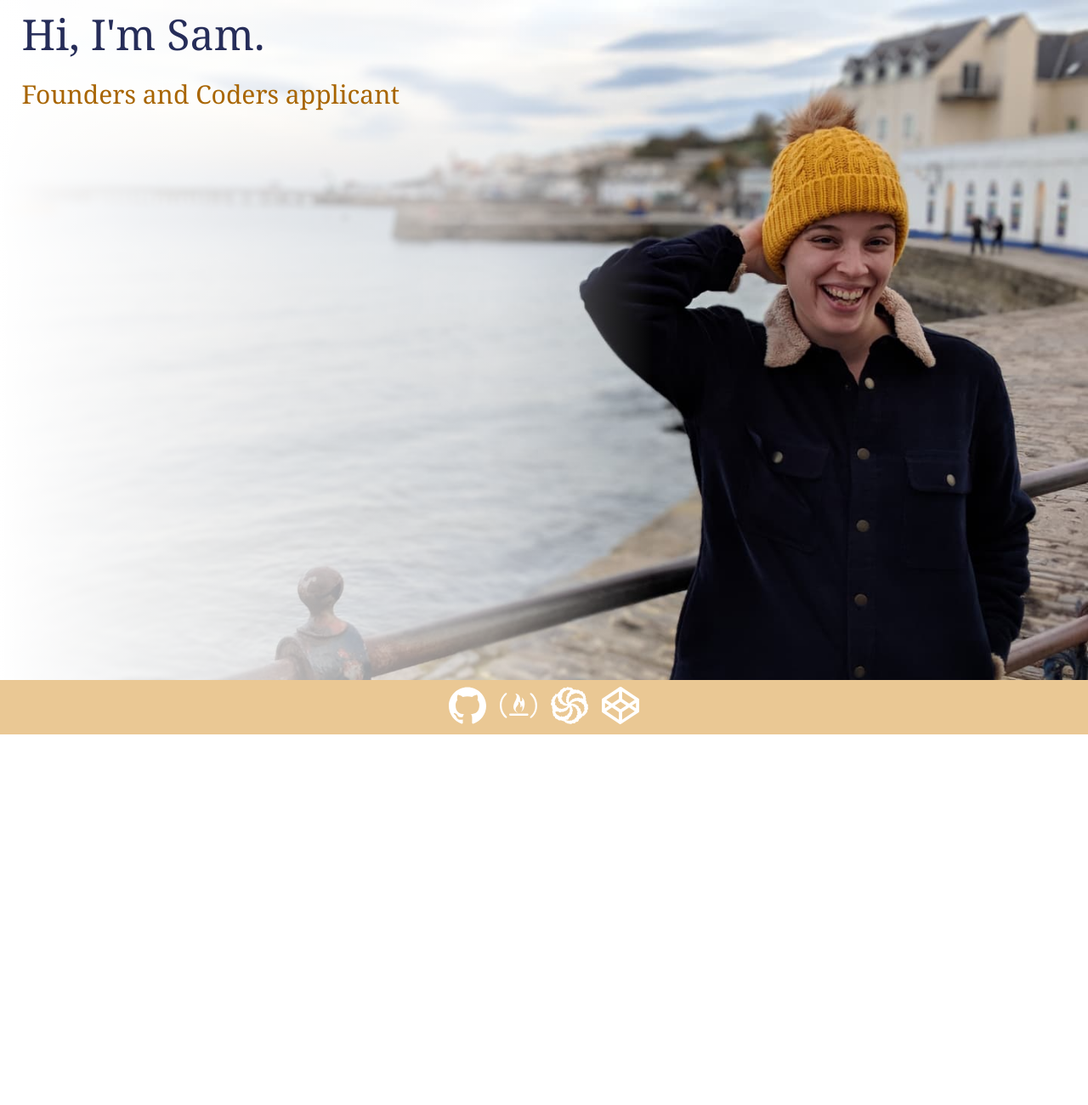
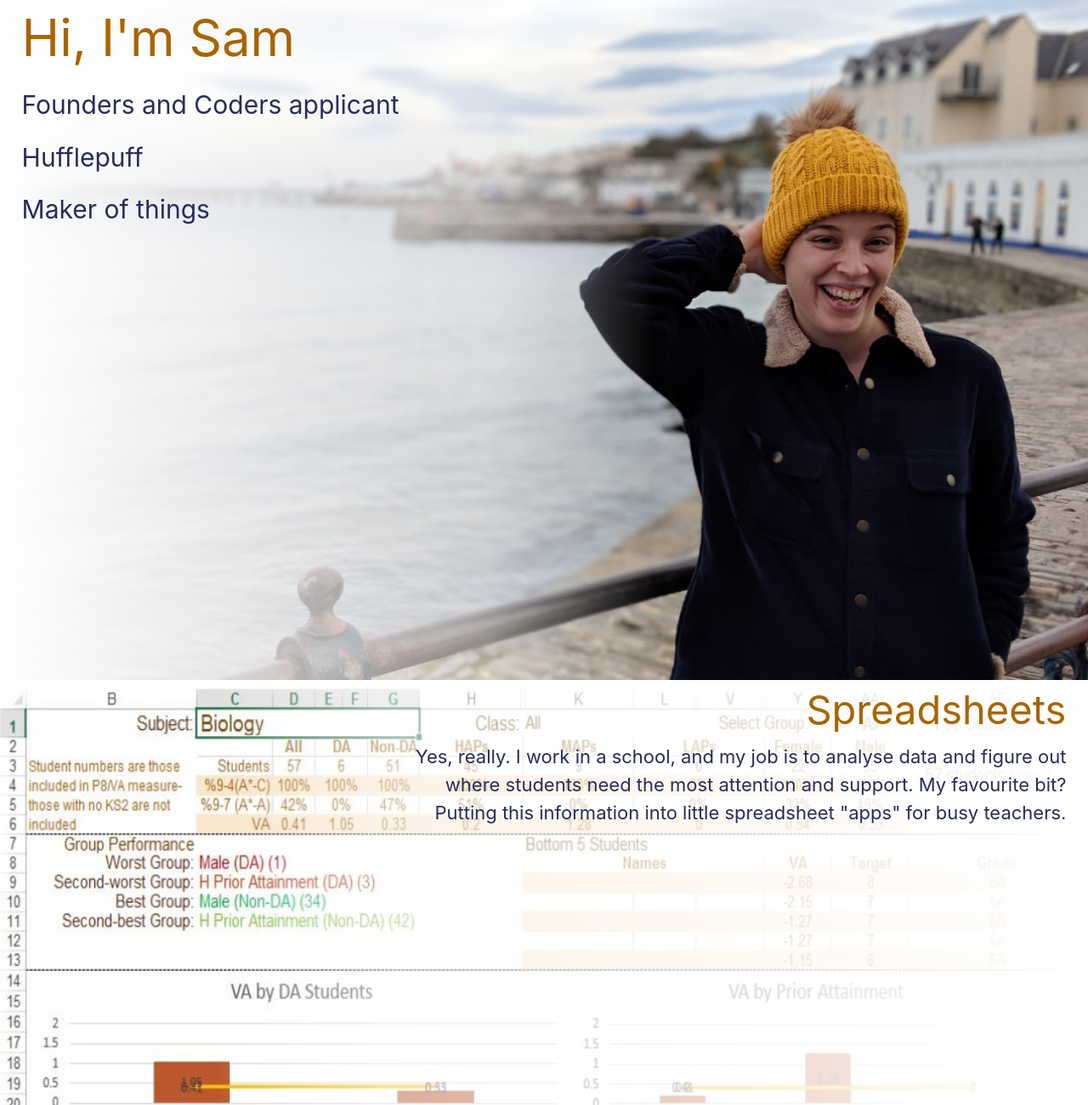
Before and after one commit to starsuit/FAC-application, a website: page index.html in a window 1280 px wide. Shown: the top 1300 px of the page at 85% size. Before the commit the page ends 864 px from the top, so only its background shows below. Drawn offline with Linux system fonts and the light colour scheme.

Commit message:
copy & paste "refresh" + add second section
had to copy and paste code due to a weird codesandbox issue.

```diff
--- a/index.html
+++ b/index.html
@@ -2,22 +2,44 @@
 <html lang="en">
   <head>
     <meta charset="utf-8" />
+    <meta name="theme-color" content="hsl(36, 80%, 45%)" />
     <title>My website</title>
     <link rel="stylesheet" href="style.css" />
     <meta name="viewport" content="width=device-width, initial-scale=1" />
   </head>
+
   <body>
     <div class="section-container">
       <img
         src="/images/portrait-header.jpg"
         alt="large full-width image of a smiling woman (me) by the seaside"
       />
-      <div class="overlay"></div>
-      <div class="text-box">
-        <h1>Hi, I'm Sam.</h1>
+      <div class="overlay-left"></div>
+      <div class="text-box text-left text-header">
+        <h1>Hi, I'm Sam</h1>
         <ul>
           <li>Founders and Coders applicant</li>
+          <li>Hufflepuff</li>
+          <li>Maker of things</li>
         </ul>
+        <!-- <h2>Here are some of the things I like to make:</h2> -->
+      </div>
+    </div>
+
+    <div class="section-container">
+      <img
+        src="/images/spreadsheet.jpg"
+        alt="large full-width screenshot of a spreadsheet"
+      />
+      <div class="overlay-right"></div>
+      <div class="text-box text-right">
+        <h2>Spreadsheets</h2>
+        <p>
+          Yes, really. I work in a school, and my job is to analyse data and
+          figure out where students need the most attention and support. My
+          favourite bit? Putting this information into little spreadsheet "apps"
+          for busy teachers.
+        </p>
       </div>
     </div>
   </body>
--- a/style.css
+++ b/style.css
@@ -4,6 +4,9 @@
 
 body {
   margin: 0;
+  font-family: -apple-system, system-ui, BlinkMacSystemFont, "Segoe UI",
+    Helvetica, Arial, sans-serif, "Apple Color Emoji", "Segoe UI Emoji",
+    "Segoe UI Symbol";
 }
 
 .section-container {
@@ -21,7 +24,7 @@ img {
   max-height: 100vh;
 }
 
-.overlay {
+.overlay-left {
   background: linear-gradient(
     to right,
     hsla(0, 0%, 100%, 1),
@@ -35,36 +38,97 @@ img {
   position: absolute;
 }
 
+.overlay-right {
+  background: linear-gradient(
+    to right,
+    hsla(0, 0%, 100%, 0) 20%,
+    hsla(0, 0%, 100%, 0.5) 35%,
+    hsla(0, 0%, 100%, 1)
+  );
+  height: 100%;
+  width: 100%;
+  z-index: 10;
+  top: 0;
+  position: absolute;
+}
+
 .text-box {
   z-index: 20;
   top: 0;
   position: absolute;
-  font-family: Georgia, "Times New Roman", Times, serif;
-  color: hsl(232, 40%, 25%);
-  margin-left: 2vw;
-  font-size: calc(10px + 2.5vmin);
-  width: 50vw;
+
+  color: hsla(36, 100%, 33%, 1);
+
   height: 100%;
   /* overflow: scroll; */
 }
 
+.text-header {
+  font-size: calc(10px + 2.5vmin);
+}
+
 .text-box h1 {
-  font-size: calc(30px + 2.5vmin);
+  font-size: calc(20px + 5vmin);
+  width: 65vw;
+  font-weight: normal;
+  margin: 0.125em 0 0 0;
+}
+
+.text-box h2 {
+  font-size: calc(15px + 4vmin);
+  width: 65vw;
   font-weight: normal;
   margin: 0.125em 0 0 0;
 }
 
 .text-box ul {
   margin: 0.5em 0 0.25em 0;
-  list-style-type: none;
-  /* list-style: square inside none; */
+  width: 50vw;
+  height: 100%;
+  /* list-style-type: none; */
+  list-style: none outside none;
+  left: 0;
   padding: 0;
-  color: hsla(36, 100%, 33%, 1);
+  color: hsl(232, 40%, 25%);
+}
+
+.text-box p {
+  margin: 0.5em 0 0.25em 0;
+  width: 60vw;
+  padding: 0;
+  line-height: 1.5;
+  color: hsl(232, 40%, 25%);
+  font-size: calc(10px + 1.5vmin);
 }
 
 .text-box ul li {
-  margin-top: 2vh;
+  margin-top: 2vmax;
   margin-bottom: 0;
+}
+
+.text-left {
+  margin-left: 2vw;
+}
+
+.text-right {
+  right: 0;
+  text-align: right;
+  margin-right: 2vw;
+  float: right;
+}
+
+.text-right p {
+  float: right;
+}
+
+.section-separator {
+  position: relative;
+  z-index: 20;
+  /* height: 15vh; */
+  /* margin-top: -5vh; */
+  /* margin-bottom: -5vh; */
+  color: hsl(232, 40%, 25%);
+  background-color: hsla(36, 67%, 50%, 0.5);
 }
 
 footer {
```
